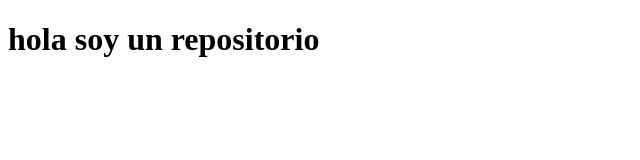
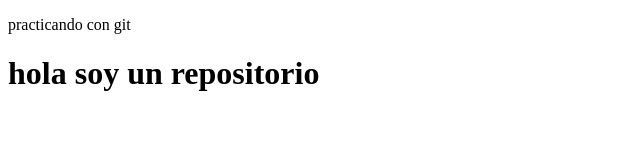
Before and after one commit to Alex-Maubecin/repo, a plain HTML site: page index.html in a window 1280 px wide. Shown: the whole page, without its empty margins (0-640 px from the left). Drawn offline with Linux system fonts and the light colour scheme.

Commit message:
agregando-main

```diff
--- a/index.html
+++ b/index.html
@@ -7,6 +7,11 @@
     <title>Document</title>
 </head>
 <body>
+    <main>
+        <div><p>
+            practicando con git
+        </p></div>
+    </main>
     <h1>hola soy un repositorio</h1>
 </body>
 </html>
```
